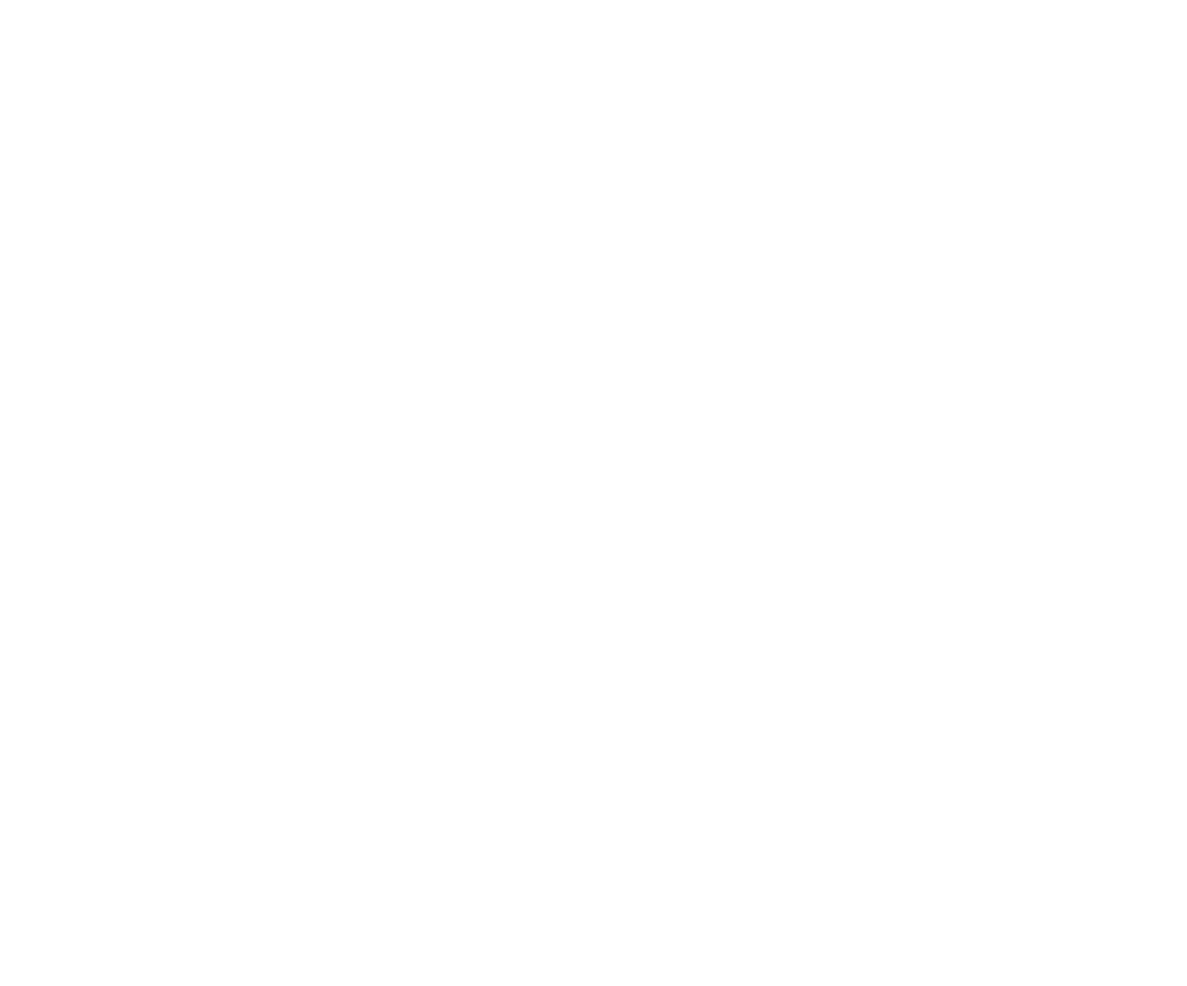
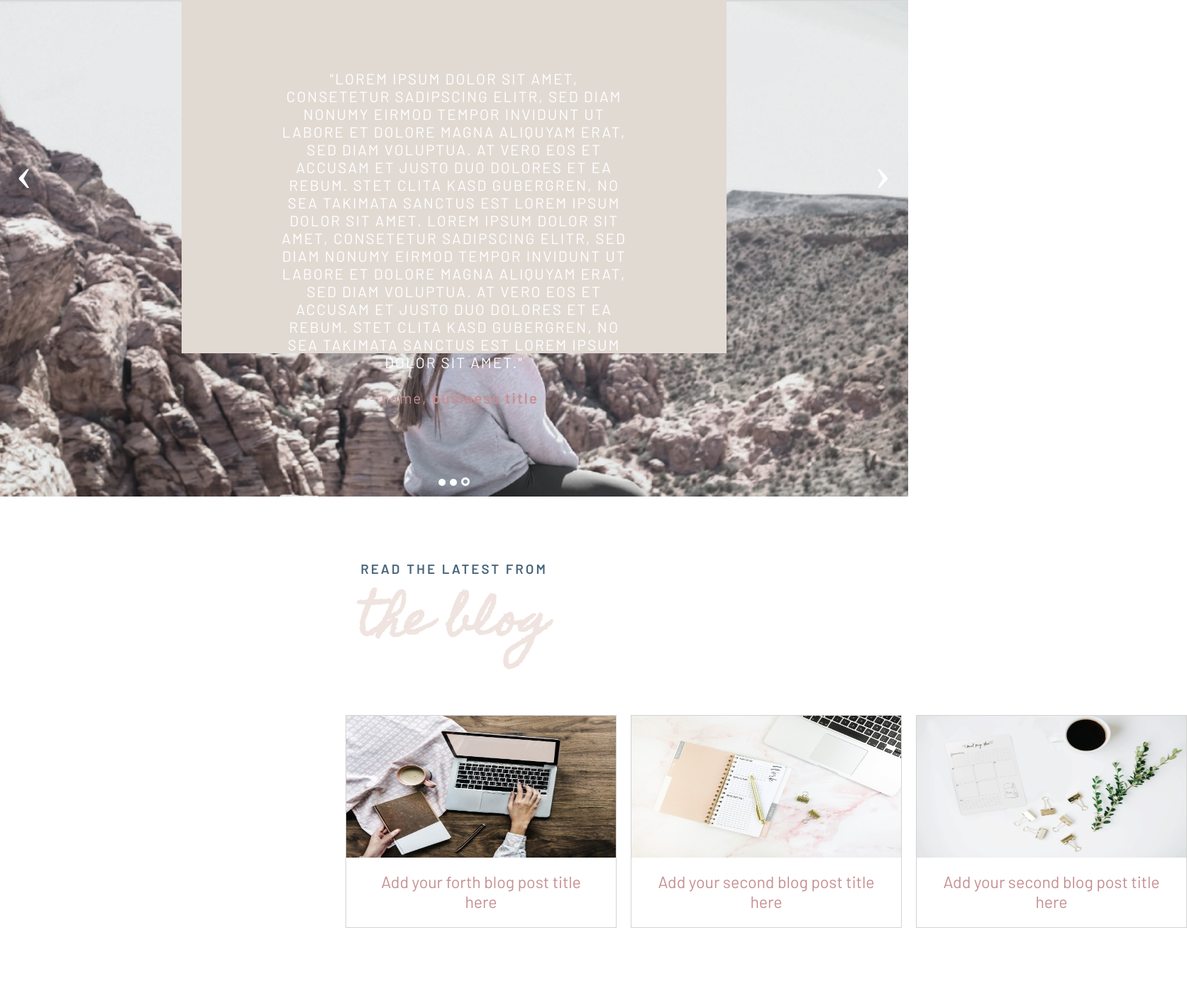
Before and after one commit to Macanijus/psd-to-html, a plain HTML site: page index.html in a window 1280 px wide. Shown: the whole page at 71% size, 1673 px wide, since content can reach past the window. Before the commit the page ends 800 px from the top, so only its background shows below. Drawn offline with Linux system fonts and the light colour scheme.

Commit message:
antonios branch

```diff
--- a/index.html
+++ b/index.html
@@ -5,15 +5,73 @@
     <meta http-equiv="X-UA-Compatible" content="IE=edge" />
     <meta name="viewport" content="width=device-width, initial-scale=1.0" />
     <title>The Naturalist</title>
-    <link rel="preconnect" href="https://fonts.googleapis.com">
-    <link rel="preconnect" href="https://fonts.gstatic.com" crossorigin>
-    <link href="https://fonts.googleapis.com/css2?family=Barlow:wght@400;600&family=Homemade+Apple&display=swap" rel="stylesheet">
-
-
-
-
+    <link rel="preconnect" href="https://fonts.googleapis.com" />
+    <link rel="preconnect" href="https://fonts.gstatic.com" crossorigin />
+    <link
+      href="https://fonts.googleapis.com/css2?family=Barlow:wght@400;600&family=Homemade+Apple&display=swap"
+      rel="stylesheet"
+    />
+    <link rel="stylesheet" type="text/css" href="style.css" />
   </head>
   <body>
+    <!-- part 3 - text and background image section -->
 
+    <div class="part3-background-picture">
+      <div class="part3-text">
+        <span id="part3-left-arrow" class="part3-arrow">‹</span>
+        <span id="part3-right-arrow" class="part3-arrow">›</span>
+        <p class="part3-text-style">
+          "Lorem ipsum dolor sit amet, consetetur sadipscing elitr, sed diam
+          nonumy eirmod tempor invidunt ut labore et dolore magna aliquyam erat,
+          sed diam voluptua. At vero eos et accusam et justo duo dolores et ea
+          rebum. Stet clita kasd gubergren, no sea takimata sanctus est Lorem
+          ipsum dolor sit amet. Lorem ipsum dolor sit amet, consetetur
+          sadipscing elitr, sed diam nonumy eirmod tempor invidunt ut labore et
+          dolore magna aliquyam erat, sed diam voluptua. At vero eos et accusam
+          et justo duo dolores et ea rebum. Stet clita kasd gubergren, no sea
+          takimata sanctus est Lorem ipsum dolor sit amet."
+          <br />
+          <br />
+          <span class="part3-business">
+            - name, <strong>business title</strong></span
+          >
+        </p>
+
+        <div class="part3-dot">
+          <span class="dot"></span>
+          <span class="dot"></span>
+          <span class="dot-circle"></span>
+        </div>
+      </div>
+    </div>
+
+    <!-- part 3 - 3 pictures section -->
+
+    <div class="part3-3pictures">
+      <div class="part3-latest">
+        <h3 class="part3-h3">READ THE LATEST FROM</h3>
+        <h2 class="part3-blog-style">the blog</h2>
+      </div>
+      <div class="part3-blog">
+        <div class="part3-box">
+          <img class="part3-img2" src="./assets/laptop-coffe.png" />
+
+          <p class="part3-insidetext">Add your forth blog post title here</p>
+        </div>
+        <div class="part3-box">
+          <img class="part3-img2" src="./assets/notepad.1.png" />
+
+          <p class="part3-insidetext">Add your second blog post title here</p>
+        </div>
+        <div class="part3-box">
+          <img
+            class="part3-img2"
+            src="./assets/the-best-healthy-packable-lunches.png"
+          />
+
+          <p class="part3-insidetext">Add your second blog post title here</p>
+        </div>
+      </div>
+    </div>
   </body>
 </html>
--- a/style.css
+++ b/style.css
@@ -1,9 +1,9 @@
 :root {
-  --beige: #E1DAD3;
-  --rose: #C68F91;
-  --blue: #49667B;
-  --blue-footer: #263C4B;
-  --beige-dark: #D9BDB2;
+  --beige: #e1dad3;
+  --rose: #c68f91;
+  --blue: #49667b;
+  --blue-footer: #263c4b;
+  --beige-dark: #d9bdb2;
 }
 
 * {
@@ -11,3 +11,152 @@
   padding: 0;
   box-sizing: border-box;
 }
+
+/*part3 - text section with background image */
+
+.part3-background-picture {
+  display: flex;
+  width: 100%;
+  height: 700px;
+  background-image: url(./assets/girl_mountain_small.png);
+  background-position: center;
+  background-size: cover;
+  background-repeat: no-repeat;
+}
+
+.part3-text {
+  position: absolute;
+  top: 31%;
+  left: 50%;
+  transform: translate(-50%, -50%);
+  background-color: #e1dad3;
+  height: 500px;
+  width: 60%;
+
+  color: #fff;
+  letter-spacing: 2px;
+}
+
+.part3-text-style {
+  text-transform: uppercase;
+  text-align: center;
+  margin: auto;
+  width: 90%;
+  padding: 100px;
+  font-size: 1.3rem;
+  font-family: "Barlow";
+}
+
+.part3-arrow {
+  width: 30px;
+  height: 50px;
+  padding: 2px;
+  position: absolute;
+  bottom: calc(45% - 10px);
+  z-index: 3;
+  cursor: pointer;
+  border-radius: 20px;
+  text-align: center;
+  line-height: 20px;
+  font-size: 70px;
+  transition: opacity 0.3s ease;
+}
+#part3-left-arrow {
+  left: calc(50% - 620px);
+}
+#part3-right-arrow {
+  right: calc(50% - 620px);
+}
+
+.part3-business {
+  text-align: center;
+  font-size: 1.3rem;
+  color: #c68f91;
+  font-family: "Barlow";
+  text-transform: lowercase;
+}
+
+.dot {
+  height: 10px;
+  width: 10px;
+  background-color: #fff;
+  border-radius: 50%;
+  display: inline-block;
+  margin-bottom: 600px;
+}
+
+.dot-circle {
+  border-radius: 50%;
+  height: 12px;
+  width: 12px;
+  border: 3px solid white;
+  margin-bottom: 600px;
+
+  display: inline-block;
+}
+
+.part3-dot {
+  text-align: center;
+}
+
+/*part3 - 3 pictures section */
+
+.part3-3pictures {
+  height: 600px;
+}
+
+.part3-blog {
+  width: 800px;
+  height: 400px;
+  margin-top: 10px;
+  display: flex;
+  align-items: center;
+  justify-content: center;
+  margin-left: 680px;
+}
+
+.part3-box {
+  margin: 10px;
+  width: 410px;
+  height: 300px;
+
+  border: 1px solid lightgray;
+}
+.part3-img2 {
+  width: 380px;
+  height: 200px;
+  display: flex;
+}
+.part3-latest {
+  display: flex;
+  align-items: center;
+  justify-content: center;
+  flex-direction: column;
+  margin-top: 90px;
+}
+
+.part3-h3 {
+  color: #49667b;
+  font-family: "Barlow";
+  letter-spacing: 3px;
+}
+
+.part3-blog-style {
+  font-family: "Homemade Apple";
+  font-size: 3.9rem;
+  color: #d9bdb2;
+  opacity: 0.4;
+}
+
+.part3-insidetext {
+  color: #c68f91;
+  align-items: center;
+  justify-content: center;
+  text-align: center;
+  margin: 20px 26px auto;
+  font-size: 23px;
+}
+
+.part3-box p {
+  font-family: "Barlow";
+}
```
Also changed, not shown: assets/the-best-healthy-packable-lunches.png (added).
